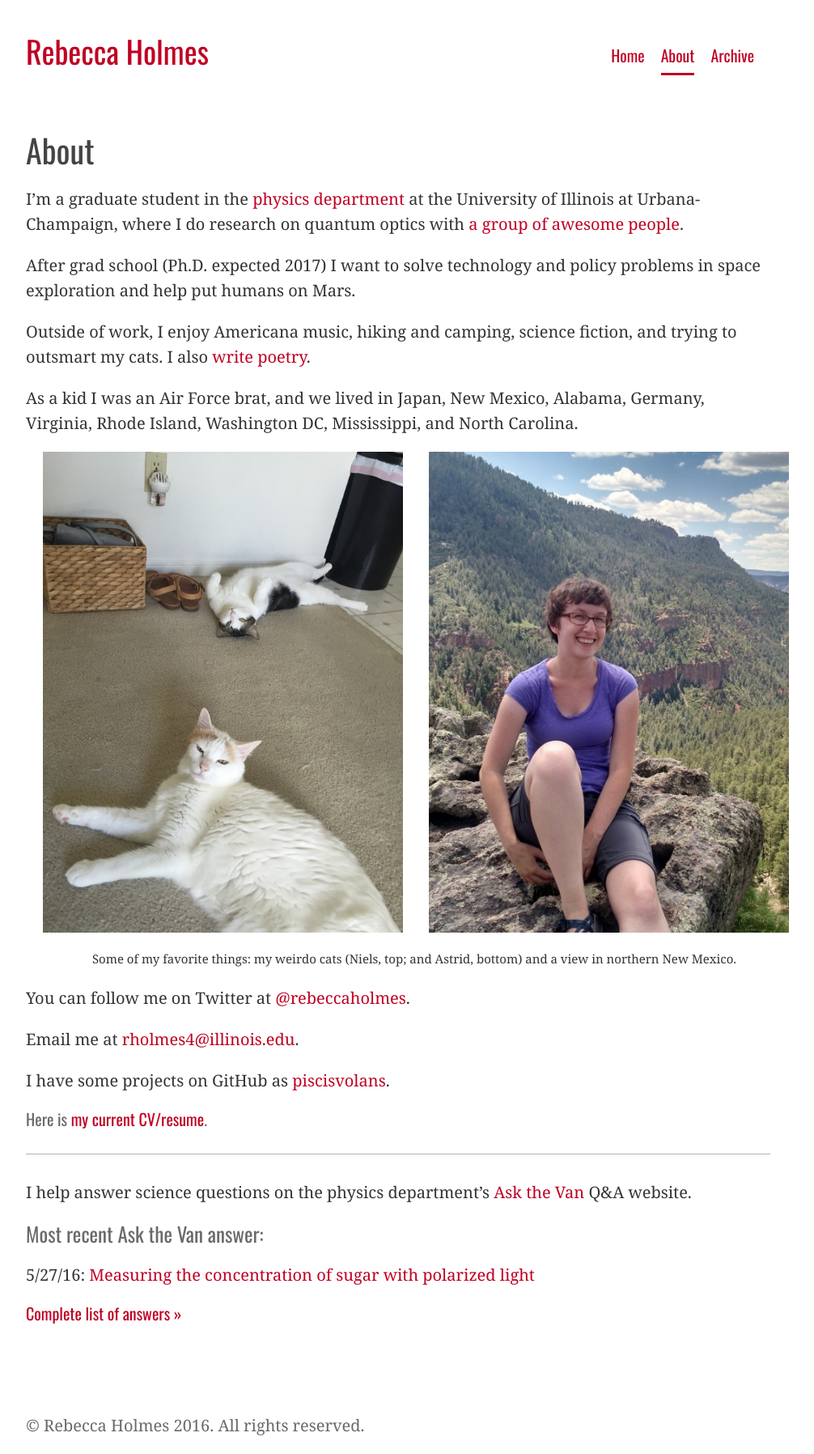
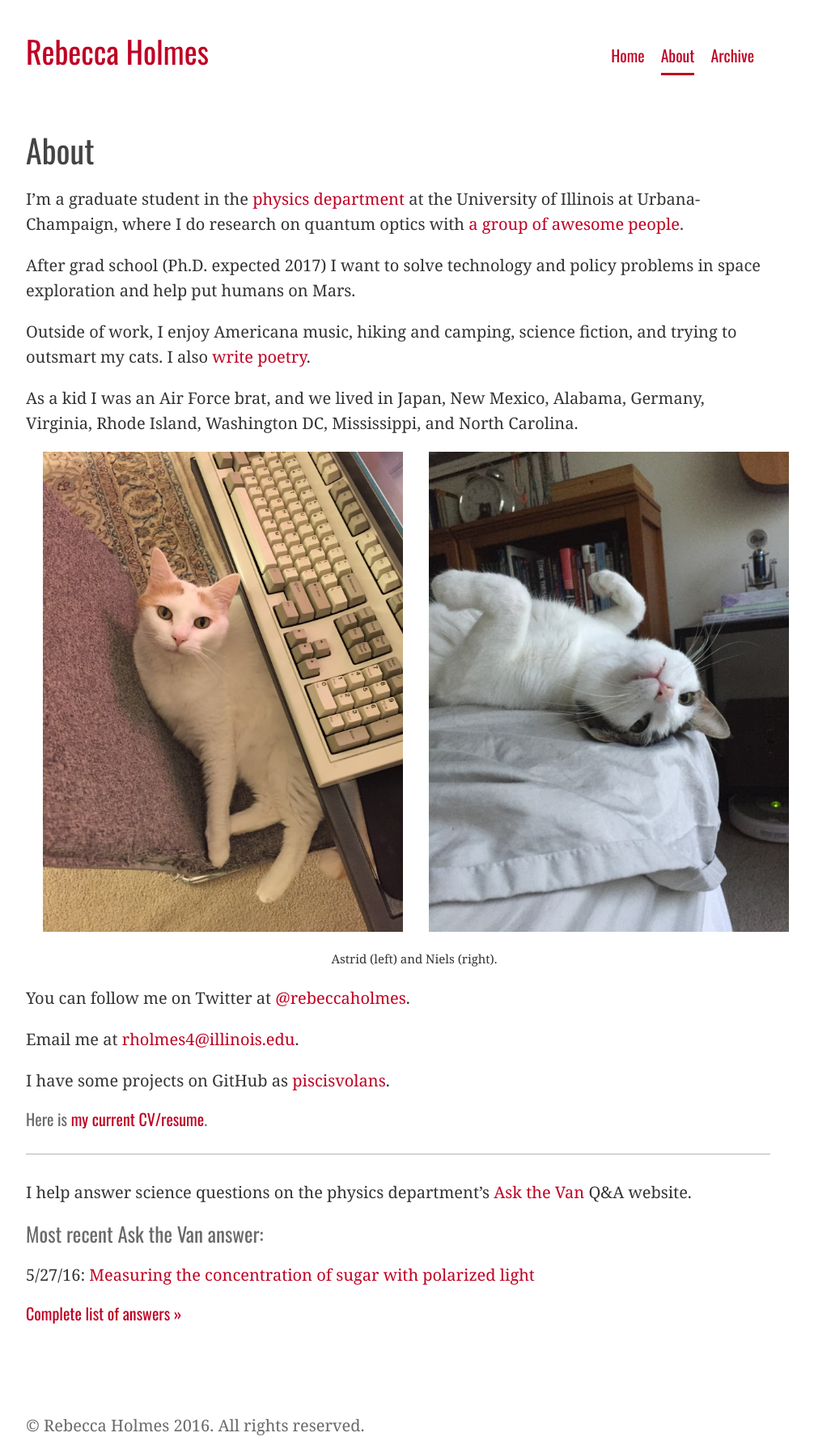
Before and after one commit to piscisvolans/piscisvolans.github.io, a Jekyll site: the page built from about.md, in a window 1280 px wide. Shown: the whole page at 81% size, without its empty margins (148-1154 px from the left). Built offline with Jekyll 4.4.1, drawn with Linux system fonts in a browser that asks for light colours; nearby versions of some CDN libraries; some web fonts are replaced; comment, search, counter and statistics services are not loaded.

Commit message:
New cat pics

```diff
--- a/about.md
+++ b/about.md
@@ -17,18 +17,18 @@ As a kid I was an Air Force brat, and we lived in Japan, New Mexico, Alabama, Ge
 
 		<div class="col-md-6 col-centered">
 
-			<img class="img-responsive" src="{{ site.baseurl }}/public/img/cats.jpg">
+			<img class="img-responsive" src="{{ site.baseurl }}/public/img/astrid3.jpg">
 
 		</div>
 		<div class="col-md-6 col-centered">
 
-			<img class="img-responsive" src="{{ site.baseurl }}/public/img/me.jpg">
+			<img class="img-responsive" src="{{ site.baseurl }}/public/img/niels.jpg">
 
 		</div>
 
 	</div>
 	<div class="row row-centered">
-	<div class="caption">Some of my favorite things: my weirdo cats (Niels, top; and Astrid, bottom) and a view in northern New Mexico.<br><br></div>
+	<div class="caption">Astrid (left) and Niels (right).<br><br></div>
 	</div>
 </div>
 </div>
```
Also changed, not shown: public/img/niels.jpg (added).
